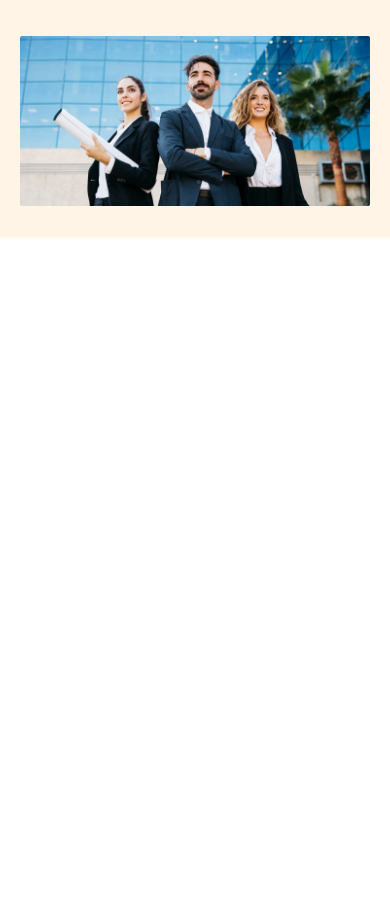
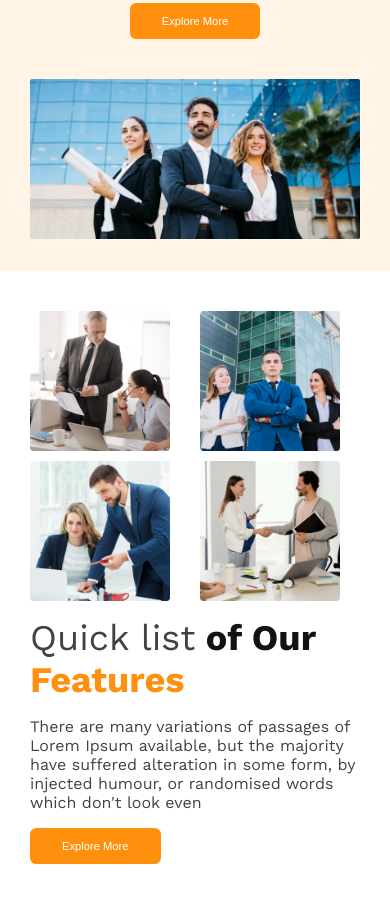
Before and after one commit to Ahmed00002/g3-architecture, a plain HTML site: page index.html in a window 390 px wide. Shown: the part 349-1252 px from the top of the page. Before the commit the page ends 844 px from the top, so only its background shows below. Drawn offline with nearby package versions, Linux system fonts and the light colour scheme.

Commit message:
Added quick list section and also made responsible

```diff
--- a/index.html
+++ b/index.html
@@ -7,6 +7,7 @@
     <link rel="stylesheet" href="styles/style.css" />
   </head>
   <body>
+    <!-- header section -->
     <header>
       <nav class="navigation-bar">
         <h1>G3 Architecture</h1>
@@ -17,6 +18,7 @@
           <li><a href="#">Login</a></li>
         </ul>
       </nav>
+      <!-- hero banner -->
       <div class="banner">
         <h1>Brand New <br />Group of Architects</h1>
         <p>
@@ -30,7 +32,30 @@
         </div>
       </div>
     </header>
-    <main></main>
+    <!-- Main section -->
+    <main>
+      <section class="quick-lists">
+        <div class="quick-list-images">
+          <img src="images/team1.png" alt="" />
+          <img src="images/team2.png" alt="" />
+          <img src="images/team3.png" alt="" />
+          <img src="images/team4.png" alt="" />
+        </div>
+        <div class="quick-list-details">
+          <h1>
+            <span class="part1">Quick list</span>
+            <span class="part2">of Our</span>
+            <span class="part3">Features</span>
+          </h1>
+          <p>
+            There are many variations of passages of Lorem Ipsum available, but
+            the majority have suffered alteration in some form, by injected
+            humour, or randomised words which don't look even
+          </p>
+          <button>Explore More</button>
+        </div>
+      </section>
+    </main>
     <footer></footer>
   </body>
 </html>
--- a/styles/style.css
+++ b/styles/style.css
@@ -4,6 +4,7 @@
   padding: 0;
   box-sizing: border-box;
 }
+
 /* default styles */
 :root {
   --buttonColor: #ff900e;
@@ -11,18 +12,22 @@
   --dark3: #424242;
   --headerColor: rgba(255, 144, 14, 0.1);
 }
+
 /* default font size for rem */
 html {
   font-size: 10px;
 }
+
 /* style for navigation bar */
 body {
   font-family: "Work Sans", sans-serif;
 }
+
 header {
   background-color: var(--headerColor);
   padding: 30px 100px;
 }
+
 .navigation-bar {
   display: flex;
   justify-content: space-between;
@@ -30,16 +35,20 @@ header {
   margin: 0 auto;
   align-items: center;
 }
+
 .navigation-bar h1 {
   font-size: 3.2rem;
 }
+
 .nav-menu {
   display: flex;
 }
+
 .nav-menu {
   list-style-type: none;
   font-size: 2rem;
 }
+
 .nav-menu li {
   margin: 20px;
   position: relative;
@@ -56,9 +65,11 @@ header {
   display: none;
   transition: 3000ms;
 }
+
 .nav-menu li:hover::after {
   display: block;
 }
+
 .nav-menu a {
   text-decoration: none;
   color: var(--dark3);
@@ -67,28 +78,92 @@ header {
 .banner {
   text-align: center;
 }
+
 .banner h1 {
+  max-width: 1440px;
   font-size: 4rem;
-  margin-top: 5rem;
+  margin: 5rem auto 0 auto;
   margin-bottom: 2.2rem;
   color: var(--dark1);
 }
 .banner p {
-  font-size: 1.6rem;
+  font-size: 2rem;
   margin-bottom: 3rem;
 }
-.banner button {
+
+.banner button,
+.quick-list-details button {
   background-color: var(--buttonColor);
   font-size: 1.4rem;
   color: white;
-  padding: 1rem 3rem;
+  padding: 1.5rem 4rem;
   border: none;
   border-radius: 0.8rem;
   cursor: pointer;
 }
+.banner-image {
+  width: 100%;
+}
 .banner-image img {
   width: 100%;
   margin-top: 5rem;
+}
+
+/* main section */
+main {
+  max-width: 1440px;
+  margin: 0 auto;
+  padding: 0 100px;
+}
+
+/* quick list section */
+.quick-lists {
+  display: flex;
+  justify-content: center;
+  align-items: center;
+  margin-top: 8rem;
+}
+
+.quick-list-details {
+  width: 50%;
+  padding-left: 50px;
+}
+
+.quick-list-details h1 {
+  font-size: 4.5rem;
+  /* line-height: 130%; */
+  margin-bottom: 2rem;
+  padding: 0;
+}
+
+.part1 {
+  color: var(--dark3);
+  font-weight: 400;
+}
+
+.part2 {
+  color: var(--dark1);
+}
+
+.part3 {
+  color: var(--buttonColor);
+}
+
+.quick-list-details p {
+  font-size: 2rem;
+  /* line-height: 120%; */
+  color: var(--dark3);
+  margin-bottom: 2rem;
+}
+
+.quick-list-images {
+  width: 50%;
+  display: grid;
+  grid-template-columns: repeat(2, 1fr);
+  gap: 20px;
+}
+.quick-list-images img {
+  width: 100%;
 }
 
 /* responsible for mobile */
@@ -102,41 +177,90 @@ header {
   header {
     padding: 30px 20px;
   }
+
   .navigation-bar {
     flex-direction: column;
     width: 100%;
   }
+
   .nav-menu li {
     margin: 10px;
   }
-  .nav-menu {
+
+  .banner img {
+    width: calc(100% - 20px);
   }
-  .banner img {
-    width: 100%;
+
+  /* main */
+  main {
+    padding: 0;
+  }
+  /* quick link section */
+  .quick-lists {
+    flex-direction: column;
+    margin: 20px 0;
+    padding: 20px;
+    gap: 2rem;
+  }
+  .quick-list-details {
+    width: calc(100% - 20px);
+    padding: 0;
+  }
+  .quick-list-images {
+    width: calc(100% - 20px);
+    grid-template-columns: repeat(2, 1fr);
+    gap: 10px;
+  }
+  .quick-list-images img {
+    width: calc(100% - 20px);
   }
 }
 /* responsible for tablet */
 @media screen and (min-width: 576px) and (max-width: 992px) {
   /* for default rem */
   .html {
-    font-size: 9;
+    font-size: 10;
   }
 
   /* header, nav and banner section */
   header {
     padding: 30px 20px;
   }
+
   .navigation-bar {
     /* flex-direction: column; */
     width: 100%;
     padding: 0 20px;
   }
+
   .nav-menu li {
     margin: 15px;
   }
-  .nav-menu {
-  }
+
   .banner img {
     width: 100%;
   }
+  /* main */
+  main {
+    padding: 0;
+  }
+  /* quick link section */
+  .quick-lists {
+    flex-direction: column;
+    margin: 20px 0;
+    padding: 20px;
+    gap: 2rem;
+  }
+  .quick-list-details {
+    width: calc(100% - 20px);
+    padding: 0;
+  }
+  .quick-list-images {
+    width: calc(100% - 20px);
+    grid-template-columns: repeat(2, 1fr);
+    gap: 10px;
+  }
+  .quick-list-images img {
+    width: calc(100% - 20px);
+  }
 }
```
